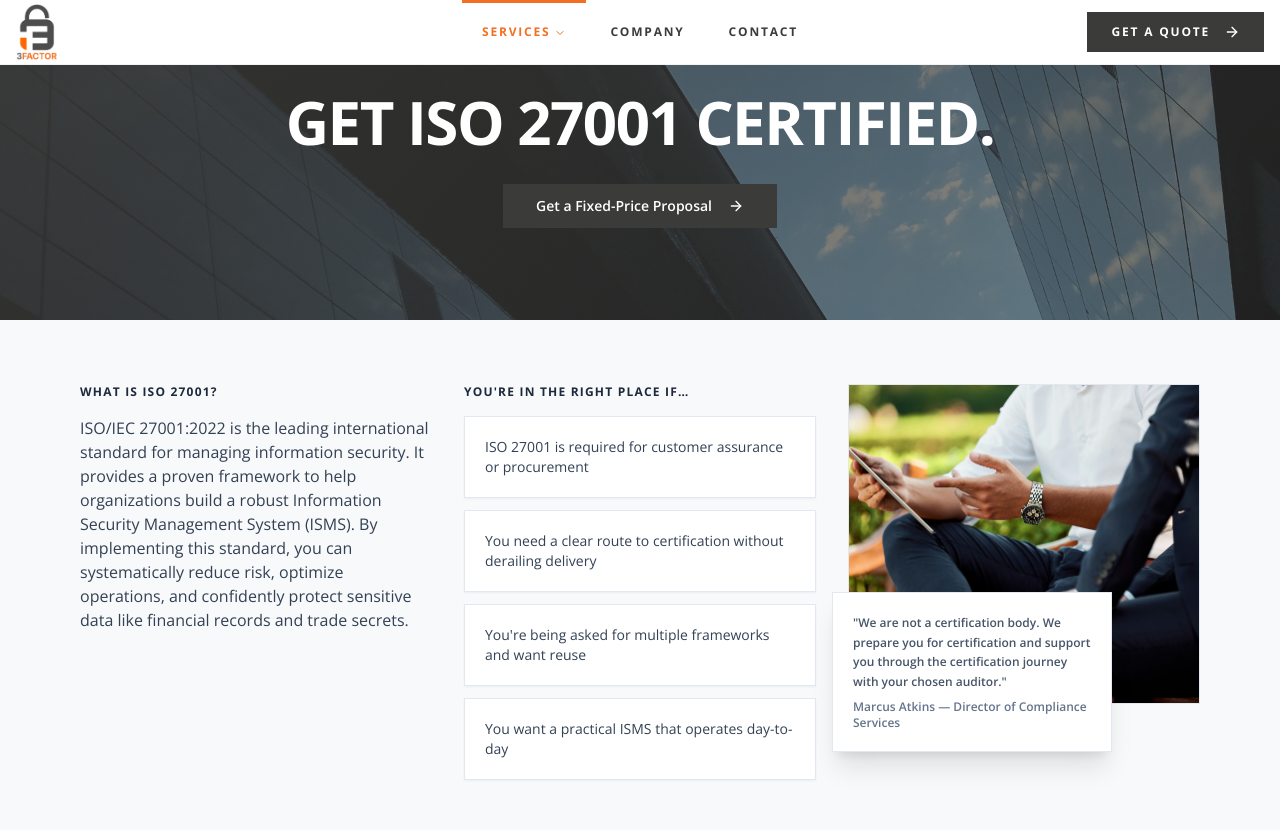
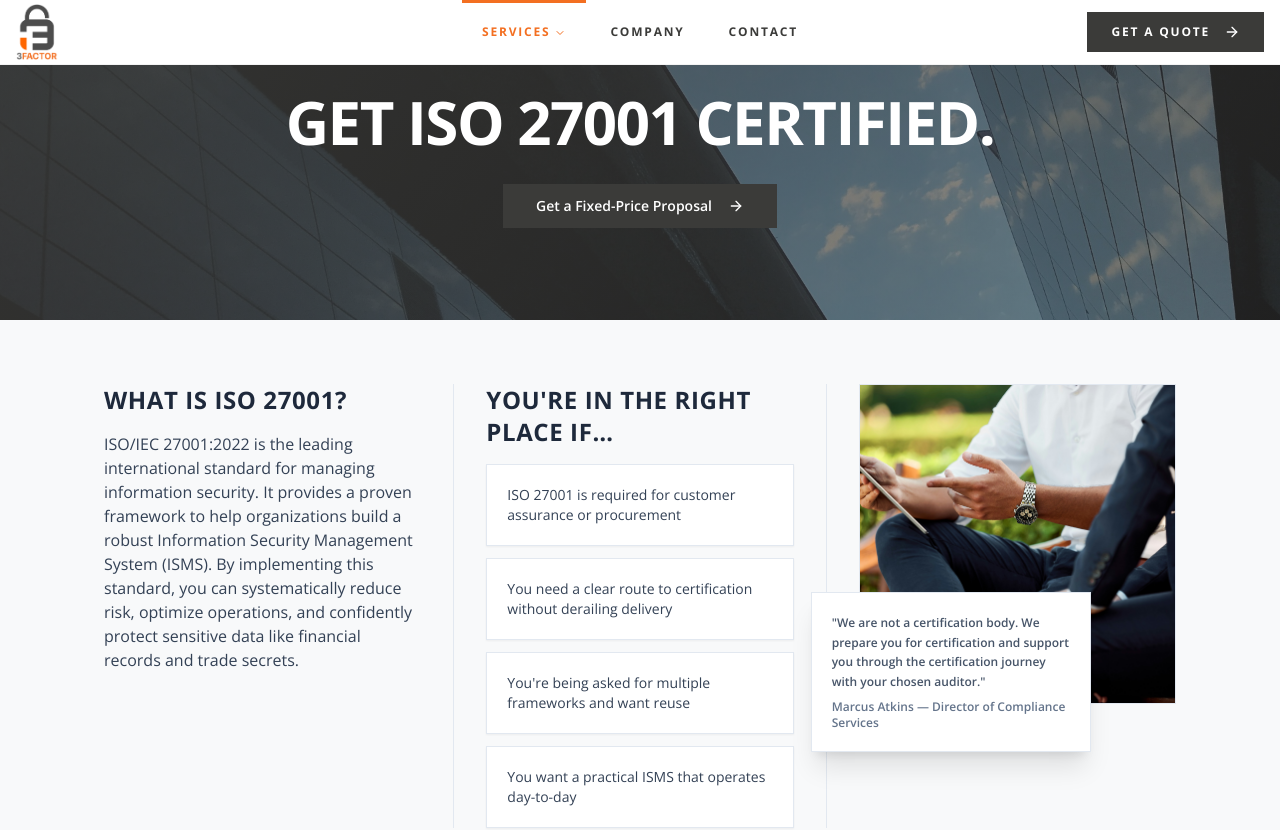
Before and after one commit to Sean3FACTOR/threefactor-glow-web, a React (Vite) app: page /services/iso-27001 in a window 1280 px wide. Shown: the top 830 px of the page. Built offline with nearby package versions, Linux system fonts and the light colour scheme.

Commit message:
Reworked ISO27001 header layout

```diff
--- a/src/pages/ISO27001Page.tsx
+++ b/src/pages/ISO27001Page.tsx
@@ -611,10 +611,10 @@ const ISO27001Page = () => {
       {/* ─── You're in the right place ─── */}
       <section className="py-16 bg-[#F8F9FA]">
         <div className="container mx-auto px-4 max-w-6xl">
-          <div className="grid grid-cols-1 lg:grid-cols-3 gap-8 items-start">
+          <div className="grid grid-cols-1 lg:grid-cols-3 items-start">
             {/* Column 1: What is ISO 27001? */}
-            <div>
-              <h3 className="text-xs font-bold uppercase tracking-widest text-slate-800 mb-4">
+            <div className="px-6 lg:pr-8">
+              <h3 className="text-xl md:text-2xl font-bold uppercase tracking-wide text-slate-800 mb-4">
                 WHAT IS ISO 27001?
               </h3>
               <p className="text-sm md:text-base text-slate-700 leading-relaxed">
@@ -623,8 +623,8 @@ const ISO27001Page = () => {
             </div>
 
             {/* Column 2: You're in the right place if... */}
-            <div>
-              <h3 className="text-xs font-bold uppercase tracking-widest text-slate-800 mb-4">
+            <div className="px-6 lg:px-8 border-t lg:border-t-0 lg:border-l lg:border-r border-slate-200 pt-8 lg:pt-0">
+              <h3 className="text-xl md:text-2xl font-bold uppercase tracking-wide text-slate-800 mb-4">
                 You're in the right place if…
               </h3>
               <div className="flex flex-col gap-3">
@@ -642,7 +642,7 @@ const ISO27001Page = () => {
             </div>
 
             {/* Column 3: Image & Disclaimer */}
-            <div className="relative pb-8">
+            <div className="relative pb-8 px-6 lg:pl-8 pt-8 lg:pt-0">
               <img src={consultationImg} alt="Professional consultation" className="w-full h-80 object-cover border border-slate-200" />
               <div className="absolute -bottom-4 -left-4 p-5 shadow-xl max-w-[280px] z-10 bg-white border border-slate-200">
                 <p className="text-xs font-semibold text-slate-600 leading-relaxed">"We are not a certification body. We prepare you for certification and support you through the certification journey with your chosen auditor."</p>
```
